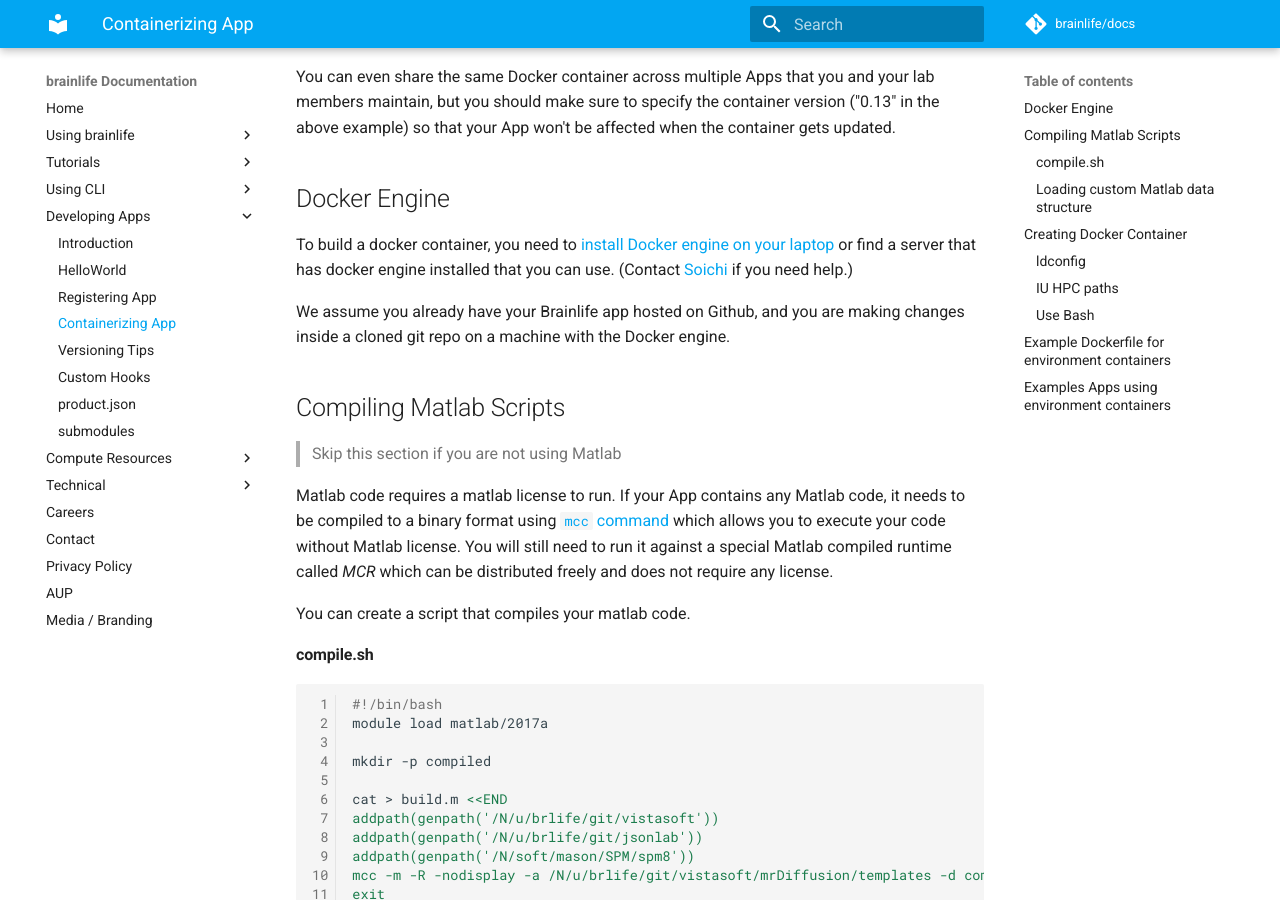
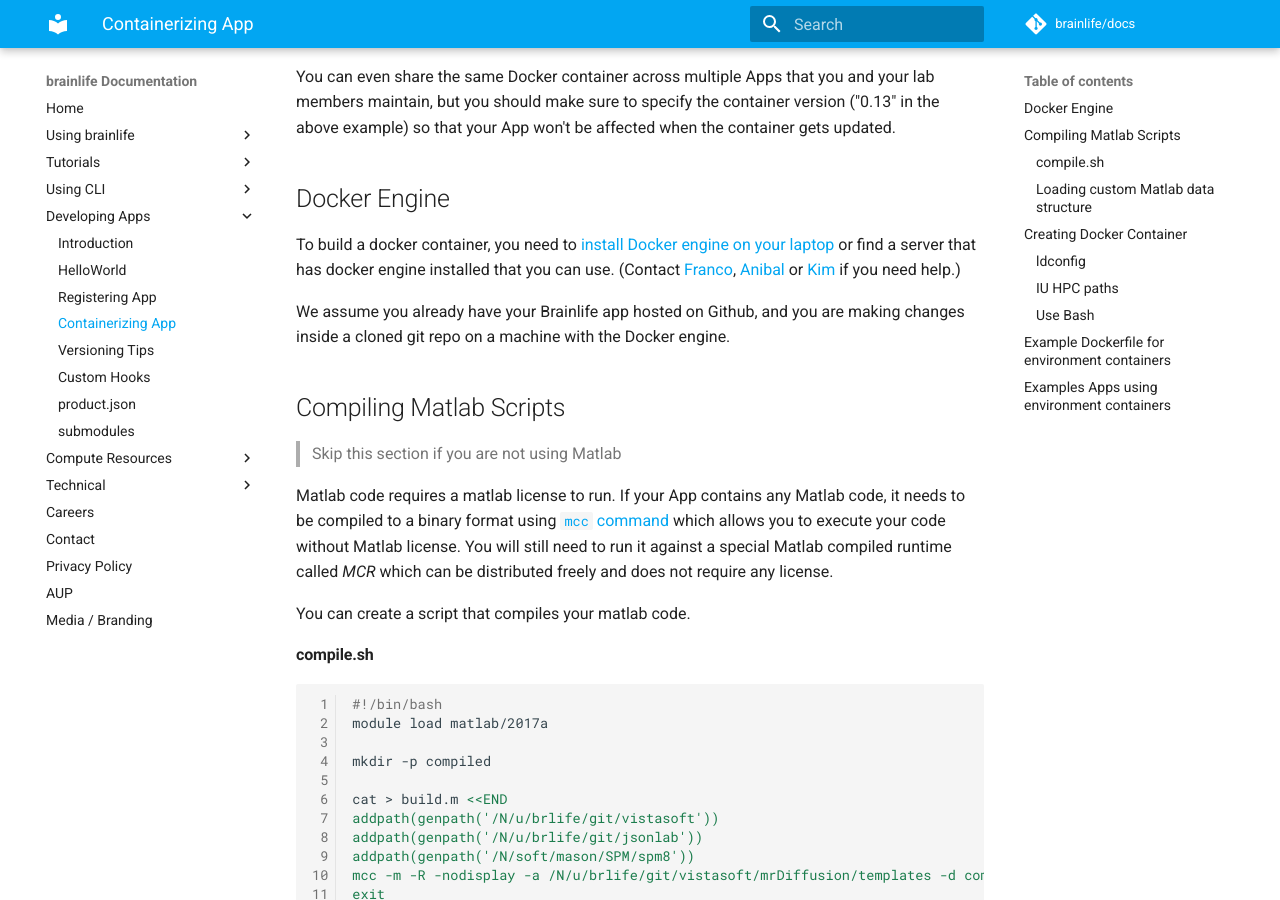
Before and after one commit to brainlife/docs, an MkDocs documentation site: the page built from docs/apps/container.md, in a window 1280 px wide and 900 px high, scrolled down 543 px. Built offline with MkDocs 1.6.1 and Material for MkDocs 9.7.7, drawn with Linux system fonts in a browser that asks for light colours; comment, search, counter and statistics services are not loaded.

Commit message:
Update container.md
@anibalsolon updated contacts

```diff
--- a/docs/apps/container.md
+++ b/docs/apps/container.md
@@ -16,7 +16,7 @@
 
 ## Docker Engine
 
-To build a docker container, you need to [install Docker engine on your laptop](https://docs.docker.com/machine/install-machine/){target=_blank} or find a server that has docker engine installed that you can use. (Contact [Soichi](mailto:hayashis@iu.edu) if you need help.)
+To build a docker container, you need to [install Docker engine on your laptop](https://docs.docker.com/machine/install-machine/){target=_blank} or find a server that has docker engine installed that you can use. (Contact [Franco](mailto:pestilli@utexas.edu), [Anibal](mailto:anibalsolon@utexas.edu) or [Kim](mailto:kimray@utexas.edu) if you need help.)
 
 We assume you already have your Brainlife app hosted on Github, and you are making changes inside a cloned git repo on a machine with the Docker engine.
 
```
